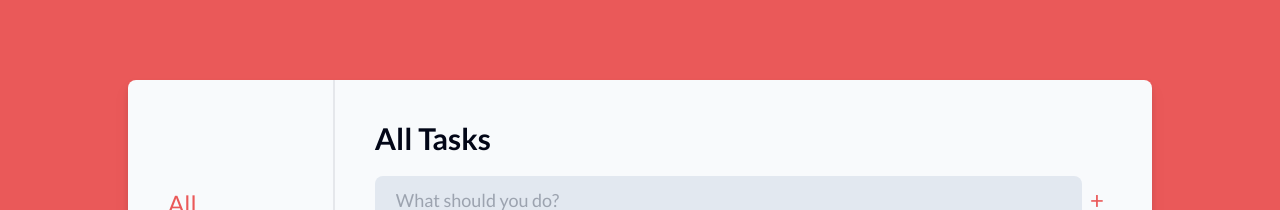
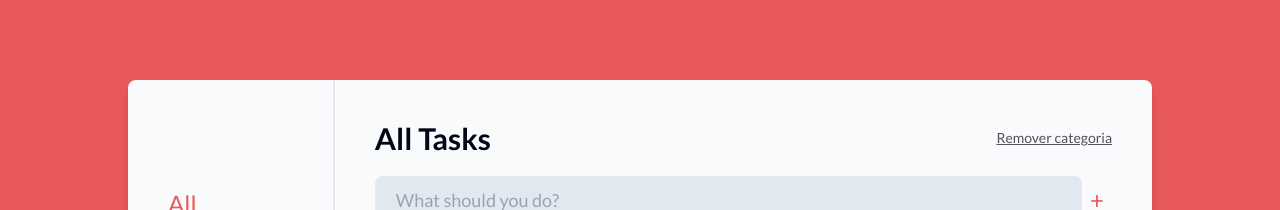
Before and after one commit to freirart/to-do-list, a React (Vite) app: page / in a window 1280 px wide. Shown: the top 210 px of the page. Built offline with nearby package versions, Linux system fonts and the light colour scheme.

Commit message:
remove category execution

```diff
--- a/src/components/PageTitle/index.tsx
+++ b/src/components/PageTitle/index.tsx
@@ -1,13 +1,28 @@
-import { useFilterName } from '../../store/ToDoStore';
+import {
+  useFilterName,
+  useRemoveCustomCategory
+} from '../../store/ToDoStore';
 import { CategoryColor } from '../CategoryColor';
 
 export default function PageTitle() {
   const filterName = useFilterName();
+  const removeCategory = useRemoveCustomCategory();
 
   return (
-    <h1 className="text-3xl text-slate-950 font-semibold flex items-center">
-      <CategoryColor categoryName={filterName} proportion={4} />
-      {filterName} Tasks
-    </h1>
+    <header className="flex items-center justify-between">
+      <div className="flex items-center">
+        <CategoryColor categoryName={filterName} proportion={4} />
+        <h1 className="text-3xl text-slate-950 font-semibold">
+          {filterName} Tasks
+        </h1>
+      </div>
+
+      <span
+        className="underline text-sm cursor-pointer"
+        onClick={() => removeCategory(filterName)}
+      >
+        Remover categoria
+      </span>
+    </header>
   );
 }
--- a/src/store/ToDoStore.ts
+++ b/src/store/ToDoStore.ts
@@ -216,6 +216,9 @@ export const useRemoveCustomCategory = () => {
     setState((draft) => {
       if (categoryName in draft.customCategories) {
         delete draft.customCategories[categoryName];
+
+        draft.filterFn = () => true;
+        draft.filterName = 'All';
       }
     });
   };
```
